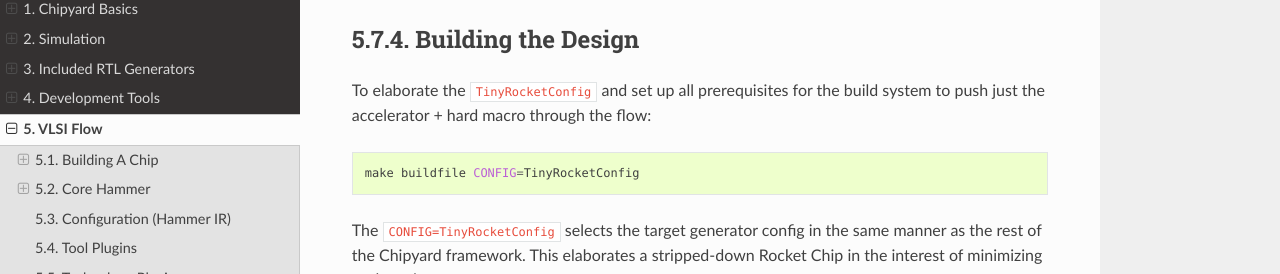
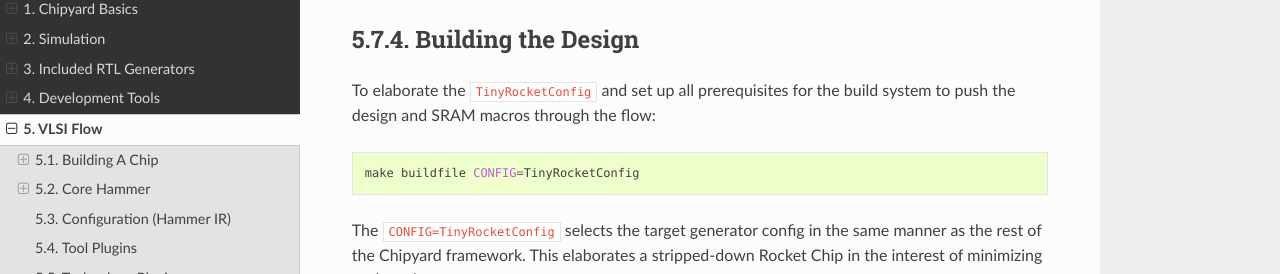
Before and after one commit to ucb-bar/chipyard, a Sphinx documentation site: the page built from docs/VLSI/Tutorial.rst, in a window 1280 px wide and 900 px high, scrolled down 1550 px. Shown: the part 177-451 px from the top of the window. Built offline with Sphinx 7.4.7 and the Read the Docs theme 2.0.0, drawn with Linux system fonts in a browser that asks for light colours.

Commit message:
[skip CI] Update docs/VLSI/Tutorial.rst

```diff
--- a/docs/VLSI/Tutorial.rst
+++ b/docs/VLSI/Tutorial.rst
@@ -78,7 +78,7 @@ Pull the Hammer environment into the shell:
 
 Building the Design
 --------------------
-To elaborate the ``TinyRocketConfig`` and set up all prerequisites for the build system to push just the accelerator + hard macro through the flow:
+To elaborate the ``TinyRocketConfig`` and set up all prerequisites for the build system to push the design and SRAM macros through the flow:
 
 .. code-block:: shell
 
```
